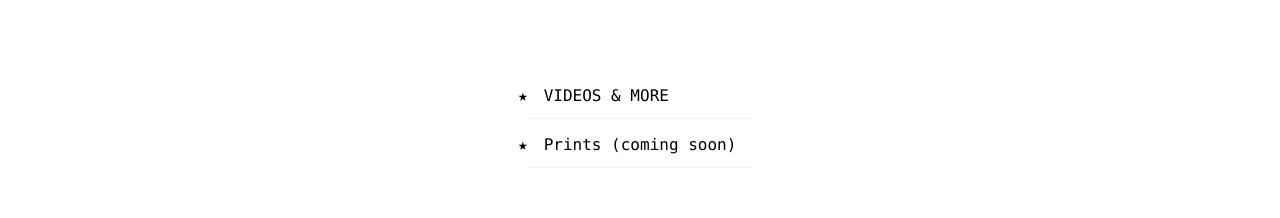
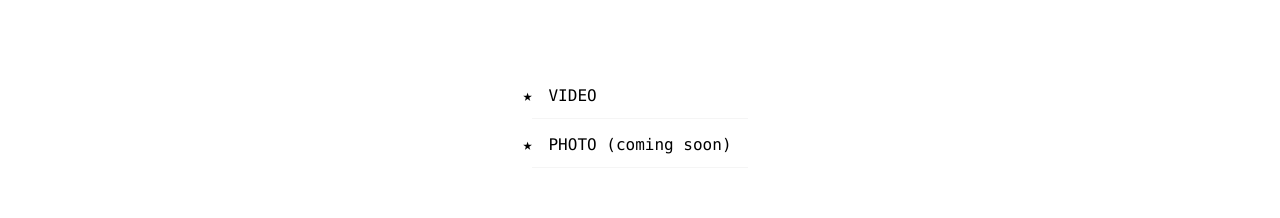
Before and after one commit to raulduk3/raulduke, a Next.js app: page / in a window 1280 px wide. Shown: the part 394-612 px from the top of the page. Built offline with nearby package versions, Linux system fonts and the light colour scheme.

Commit message:
very nice

```diff
--- a/pages/index.tsx
+++ b/pages/index.tsx
@@ -12,8 +12,8 @@ const Index: NextPage = () => {
 					style={{ fontSize: "4.5rem", textAlign:"center", padding: "0.8em 0.5em", margin: "0" }}
 					transition={{ duration: 2, type: "tween"}}>RAUL DUKE</motion.h1>
 				<ul>
-					<li><a href="https://link.raulduke.com">VIDEOS & MORE</a></li>
-					<li>Prints (coming soon)</li>
+					<li><a href="https://link.raulduke.com">VIDEO</a></li>
+					<li>PHOTO (coming soon)</li>
 				</ul>
 				{/* <div className="news">
 					<p>RAUL DUKE IS TEMPORARILY OUT OF OPERATION.</p>
--- a/styles/globals.css
+++ b/styles/globals.css
@@ -30,6 +30,7 @@ ul
   "Courier New", monospace;
   list-style-type: '★';
   padding: 0;
+  text-align: center;
 }
 
 ul > li{
```
